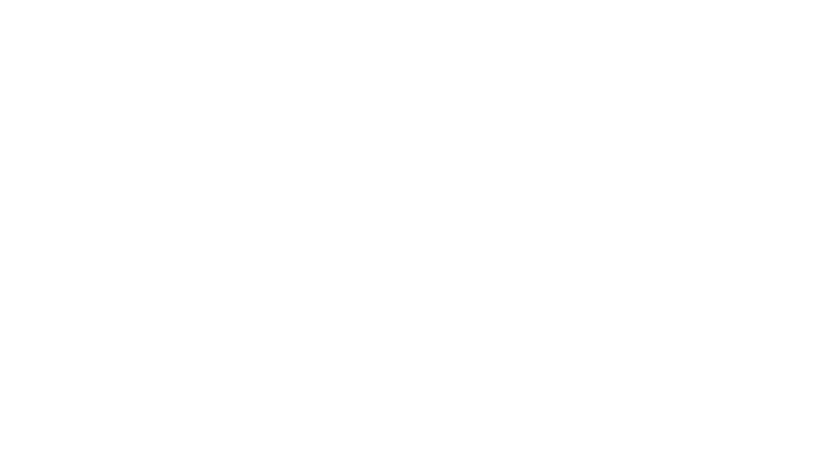
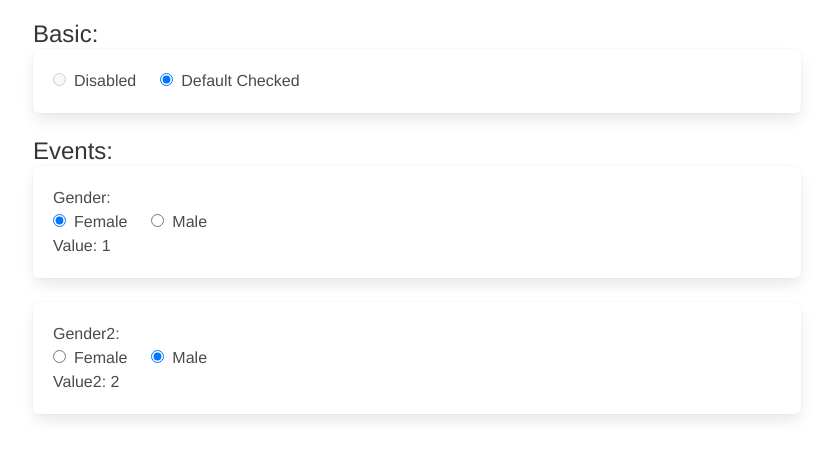
Before and after one commit to vue-bulma/bulma-ui, a Vue app: page /form/radio in a window 1280 px wide. Shown: the top 458 px of the page, without its empty margins (223-1056 px from the left). Built offline with nearby package versions, Linux system fonts and the light colour scheme.

Commit message:
feat: add component form/Radio

```diff
--- /dev/null
+++ b/examples/components/form/Radio.vue
@@ -0,0 +1,66 @@
+<template>
+  <div class="container">
+    <span id="basic" class="title">Basic:</span>
+
+    <vb-box>
+      <vb-radio name="test" disabled>Disabled</vb-radio>
+      <vb-radio name="test" checked>Default Checked</vb-radio>
+    </vb-box>
+
+    <span id="events" class="title">Events:</span>
+
+    <vb-box>
+      <div>
+        Gender:
+      </div>
+
+      <vb-radio name="gender" :value="1" :model="gender" @change="handleChange">Female</vb-radio>
+      <vb-radio name="gender" :value="2" :model="gender" @change="handleChange">Male</vb-radio>
+
+      <div>
+        Value: {{gender}}
+      </div>
+    </vb-box>
+
+    <vb-box>
+      <div>
+        Gender2:
+      </div>
+
+      <vb-radio name="gender2" :value="1" v-model="gender2">Female</vb-radio>
+      <vb-radio name="gender2" :value="2" v-model="gender2">Male</vb-radio>
+
+      <div>
+        Value2: {{gender2}}
+      </div>
+    </vb-box>
+  </div>
+</template>
+
+<script>
+export default {
+  name: 'Radio',
+  data() {
+    return {
+      gender: 1,
+      gender2: 2
+    }
+  },
+  methods: {
+    handleChange(value) {
+      this.gender = value
+    }
+  }
+}
+</script>
+
+<style lang="scss" scoped>
+.box {
+  :not(:last-child) {
+    margin: 0;
+  }
+}
+.radio + .radio {
+  margin-left: 1.5rem;
+}
+</style>
--- a/examples/router.js
+++ b/examples/router.js
@@ -80,6 +80,11 @@
       path: '/form/checkbox',
       name: 'Checkbox',
       component: () => import('./components/form/Checkbox')
+    },
+    {
+      path: '/form/radio',
+      name: 'Radio',
+      component: () => import('./components/form/Radio')
     }
   ]
 })
--- /dev/null
+++ b/src/components/form/Radio.vue
@@ -0,0 +1,53 @@
+<template>
+  <label class="radio">
+    <input
+      type="radio"
+      v-bind="$attrs"
+      :checked="value === model"
+      :value="value"
+      @change="handleChange"
+      @focus="handleFocus"
+      @blur="handleBlur"
+    >
+
+    <span class="radio-label">
+      <slot></slot>
+    </span>
+  </label>
+</template>
+
+<script>
+export default {
+  name: 'VbRadio',
+  model: {
+    prop: 'model',
+    event: 'change'
+  },
+  props: {
+    value: {},
+    model: {}
+  },
+  methods: {
+    handleChange(event) {
+      this.$emit('change', this.value)
+    },
+    handleFocus(event) {
+      this.$emit('focus', event)
+    },
+    handleBlur(event) {
+      this.$emit('blur', event)
+    }
+  }
+}
+</script>
+
+<style lang="scss">
+@import '~bulma/sass/utilities/_all';
+@import '~bulma/sass/elements/form';
+
+.radio {
+  .radio-label {
+    padding-left: 0.5rem;
+  }
+}
+</style>
--- a/src/index.js
+++ b/src/index.js
@@ -17,6 +17,7 @@
 import Textarea from './components/form/Textarea'
 import Select from './components/form/Select'
 import Checkbox from './components/form/Checkbox'
+import Radio from './components/form/Radio'
 
 const components = [
   Box,
@@ -37,7 +38,8 @@
   Input,
   Textarea,
   Select,
-  Checkbox
+  Checkbox,
+  Radio
 ]
 
 const install = function(Vue) {
```
